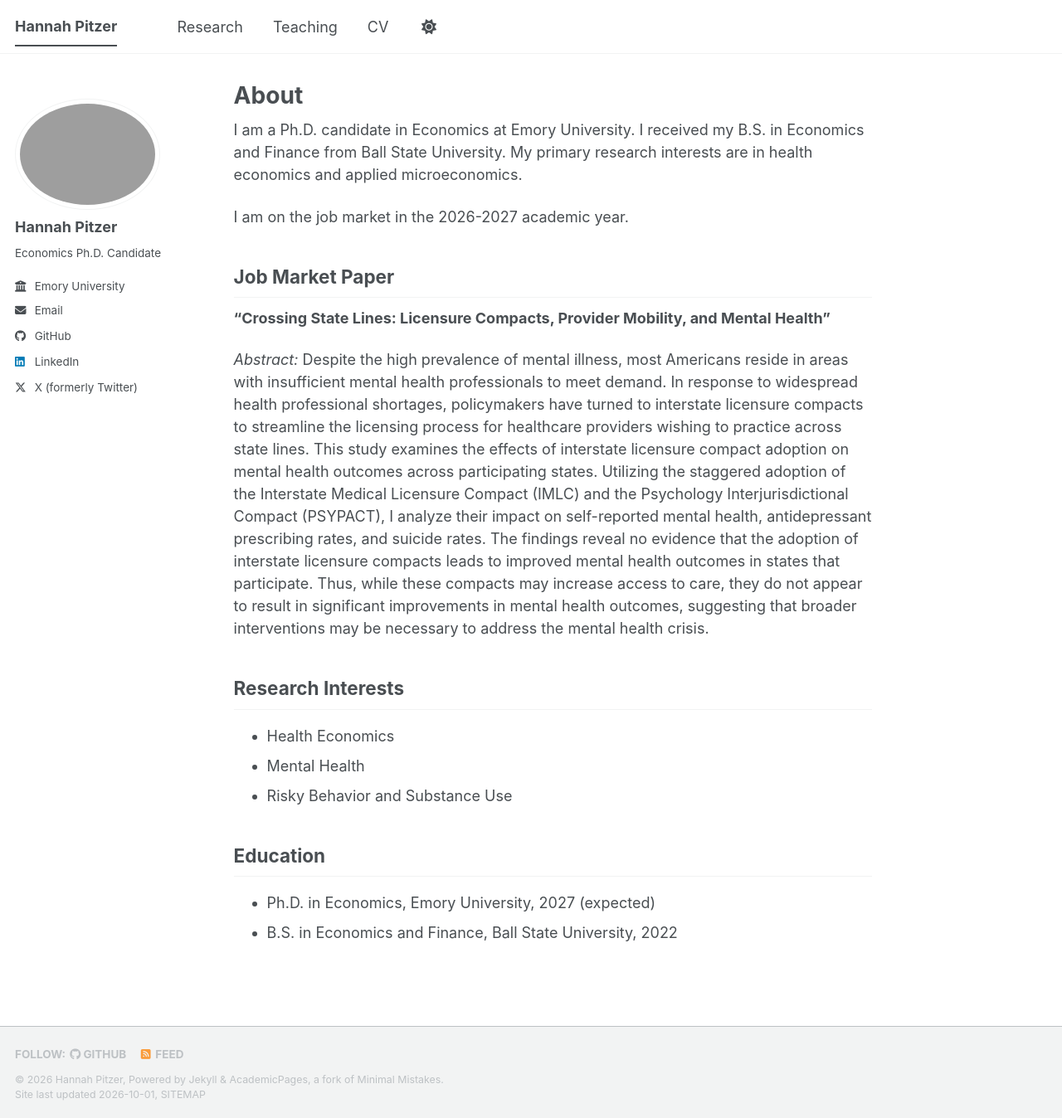
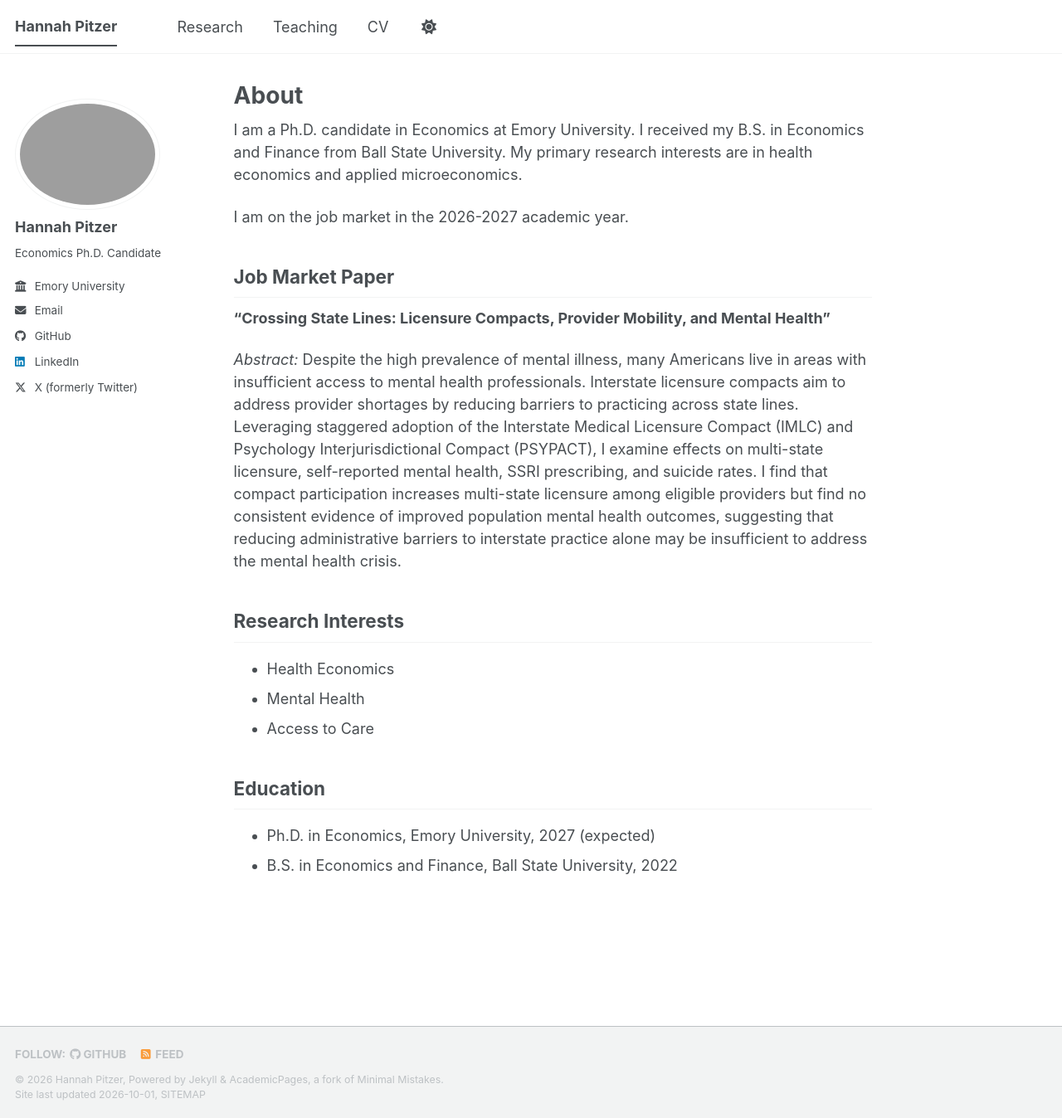
Before and after one commit to hdpitzer/hdpitzer.github.io, a Jekyll site: the page built from _pages/about.md, in a window 1280 px wide and 1348 px high. Shown: the whole window at 83% size. Built offline with Jekyll 4.4.1, drawn with Linux system fonts in a browser that asks for light colours; a style sheet for code colours, icons or effects is not loaded.

Commit message:
Update about.md

```diff
--- a/_pages/about.md
+++ b/_pages/about.md
@@ -15,7 +15,7 @@ I am on the job market in the 2026-2027 academic year.
 
 **"Crossing State Lines: Licensure Compacts, Provider Mobility, and Mental Health"**
 
-*Abstract:* Despite the high prevalence of mental illness, most Americans reside in areas with insufficient mental health professionals to meet demand. In response to widespread health professional shortages, policymakers have turned to interstate licensure compacts to streamline the licensing process for healthcare providers wishing to practice across state lines. This study examines the effects of interstate licensure compact adoption on mental health outcomes across participating states. Utilizing the staggered adoption of the Interstate Medical Licensure Compact (IMLC) and the Psychology Interjurisdictional Compact (PSYPACT), I analyze their impact on self-reported mental health, antidepressant prescribing rates, and suicide rates. The findings reveal no evidence that the adoption of interstate licensure compacts leads to improved mental health outcomes in states that participate. Thus, while these compacts may increase access to care, they do not appear to result in significant improvements in mental health outcomes, suggesting that broader interventions may be necessary to address the mental health crisis.
+*Abstract:* Despite the high prevalence of mental illness, many Americans live in areas with insufficient access to mental health professionals. Interstate licensure compacts aim to address provider shortages by reducing barriers to practicing across state lines. Leveraging staggered adoption of the Interstate Medical Licensure Compact (IMLC) and Psychology Interjurisdictional Compact (PSYPACT), I examine effects on multi-state licensure, self-reported mental health, SSRI prescribing, and suicide rates. I find that compact participation increases multi-state licensure among eligible providers but find no consistent evidence of improved population mental health outcomes, suggesting that reducing administrative barriers to interstate practice alone may be insufficient to address the mental health crisis.
 
 <!--[Download PDF](/files/jmp.pdf)-->
 
@@ -23,7 +23,7 @@ I am on the job market in the 2026-2027 academic year.
 
 * Health Economics
 * Mental Health
-* Risky Behavior and Substance Use
+* Access to Care
 
 ## Education
 
```
